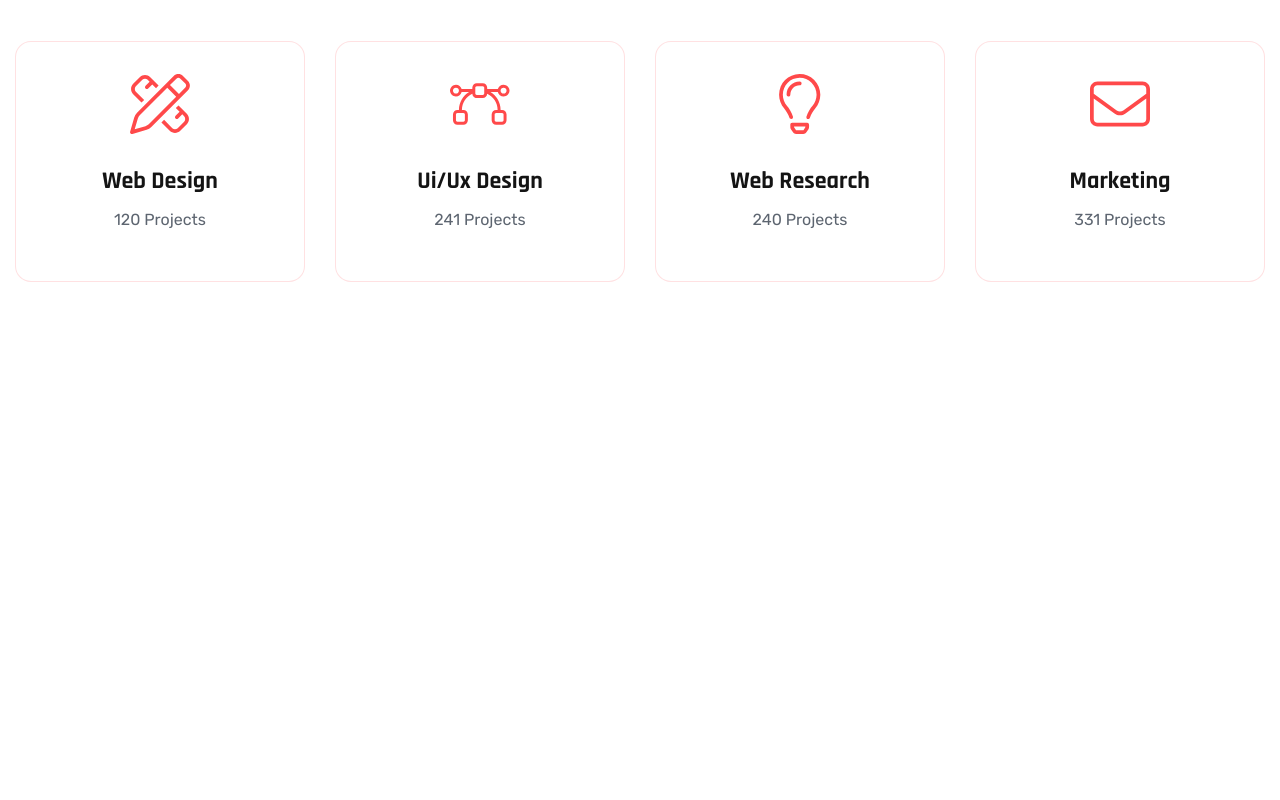
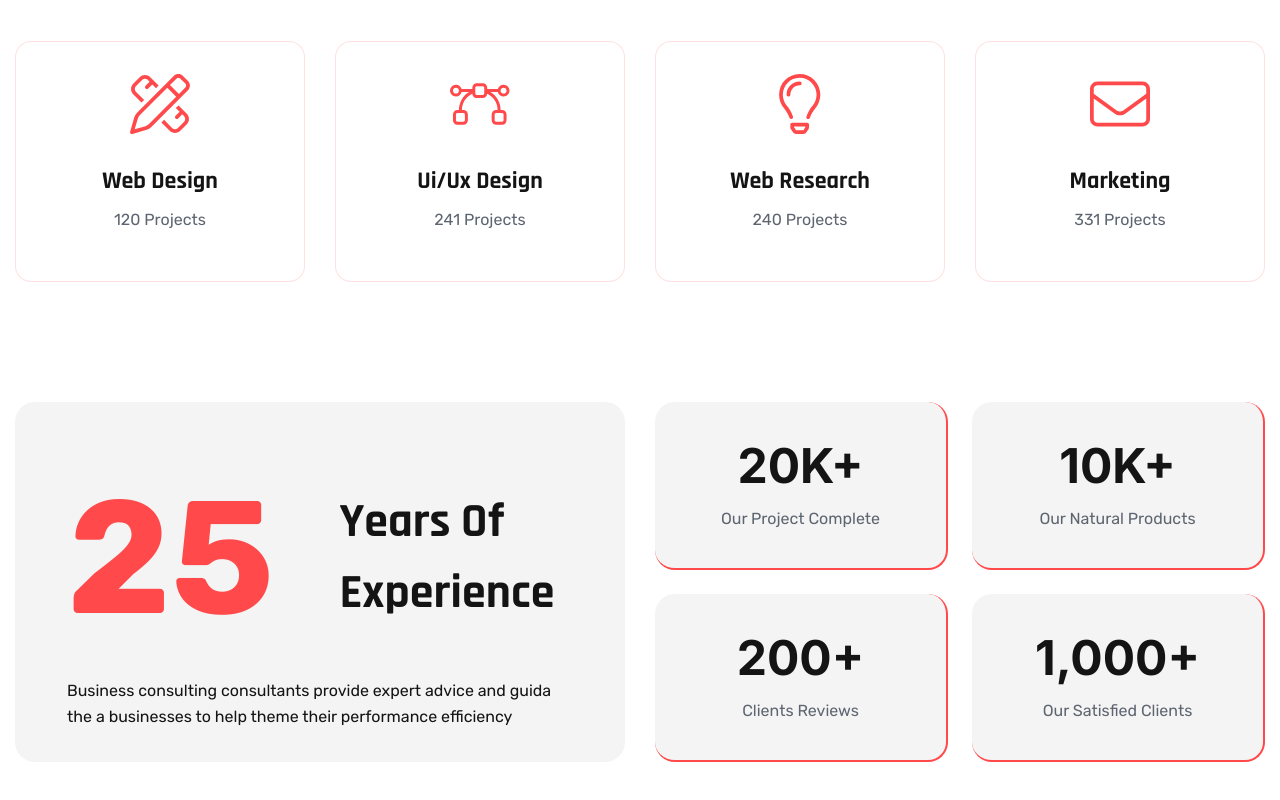
Before and after one commit to sk-mitul/inverse-web, a React (Vite) app: page / in a window 1280 px wide. Shown: the part 1032-1832 px from the top of the page. Before the commit the page ends 1404 px from the top, so only its background shows below. Built offline with nearby package versions, Linux system fonts and the light colour scheme.

Commit message:
section-4 experience fully responsive done

```diff
--- a/src/App.jsx
+++ b/src/App.jsx
@@ -1,6 +1,7 @@
 import Navbar from './Navbar'
 import Hero from './Hero'
 import Service from './Service'
+import Experience from './Experience'
 
 function App() {
 
@@ -9,6 +10,7 @@ function App() {
       <Navbar/>
       <Hero/>
       <Service/>
+      <Experience/>
     </>
   )
 }
--- /dev/null
+++ b/src/Experience.jsx
@@ -0,0 +1,56 @@
+const Experience = () => {
+  const stats = [
+    { number: "20K+", label: "Our Project Complete" },
+    { number: "10K+", label: "Our Natural Products" },
+    { number: "200+", label: "Clients Reviews" },
+    { number: "1,000+", label: "Our Satisfied Clients" },
+  ];
+
+  return (
+    <section
+      id="experience"
+      className="mx-auto max-w-326.25 px-3.75 py-7.5 lg:mb-22.5"
+    >
+      <div className="grid grid-cols-1 lg:grid-cols-12 gap-7.5">
+        {/* Left Main Experience Card */}
+        <div className="md:flex flex-col md:items-center lg:items-start justify-between lg:justify-start rounded-[20px] bg-wild-sand px-5 py-7.5 xl:pt-9 xl:px-13 lg:col-span-6">
+          <div className="flex flex-col md:flex-row md:gap-11 lg:gap-2 xl:gap-11 md:items-center">
+            <h2 className="text-[100px] md:text-[120px] xl:text-[160px] font-rubik font-bold text-tomato pe-5.25">
+              25
+            </h2>
+            <div className="flex md:flex-col pb-3 md:pb-0 text-[26px] md:text-[30px] xl:text-[48px] font-bold leading-[33.8px] xl:leading-[62.6px] lg:gap-2 text-chinese-black">
+              <span>Years Of</span>
+              <span className="ms-1 md:ms-0">Experience</span>
+            </div>
+          </div>
+
+          <p className="md:max-w-129.5 font-rubik font-normal text-[16px] leading-6.5 text-chinese-black">
+            Business consulting consultants provide expert advice and guida the a businesses to help theme their performance efficiency
+          </p>
+        </div>
+
+        {/* Right Stats Grid */}
+        <div className="grid grid-cols-1 gap-6 sm:grid-cols-2 lg:col-span-6">
+          {stats.map((stat, index) => (
+            <div
+              key={index}
+              className="relative flex flex-col items-center justify-center rounded-[20px] bg-wild-sand py-8.5  border-r-2 border-b-2 border-tomato transition-transform duration-300 hover:-translate-y-1 overflow-hidden"
+            >
+              {/* The subtle red right-border accent from the image */}
+              <div className="absolute" />
+
+              <span className="text-[48px] font-bold font-inter leading-15 text-chinese-black">
+                {stat.number}
+              </span>
+              <span className="mt-2 text-[16px] font-rubik text-black-coral leading-7.5 tracking-0">
+                {stat.label}
+              </span>
+            </div>
+          ))}
+        </div>
+      </div>
+    </section>
+  );
+};
+
+export default Experience;
--- a/src/Hero.jsx
+++ b/src/Hero.jsx
@@ -8,8 +8,7 @@ import {
 
 const Hero = () => {
   return (
-    <>
-    <div className="max-w-322.5 mx-auto lg:flex lg:items-center lg:justify-between lg:relative">
+    <section id="hero" className="max-w-322.5 mx-auto lg:flex lg:items-center lg:justify-between lg:relative">
       <img src="/src/assets/img/messenger.png" className="fixed w-10 bottom-6 right-5 z-50"/>
       <div className="relative lg:absolute lg:left-1/2 lg:-translate-x-1/2 lg:top-7 lg:order-2 z-10">
         <img src="/src/assets/img/hero-img.png" alt="hero-image" className="max-w-full h-auto mx-auto object-contain"/>
@@ -57,8 +56,7 @@ const Hero = () => {
           )}
         </div>
       </div>
-    </div>
-    </>
+    </section>
   );
 };
 
--- a/src/Service.jsx
+++ b/src/Service.jsx
@@ -28,15 +28,13 @@ const ServiceCard = ({ title, projects, iconUrl }) => {
 
 const Service = () => {
   return (
-    <>
-    <div className="mx-auto max-w-322.5 mt-7.5 lg:pt-70 xl:pt-100 mb-22.5">
+    <section id="service" className="mx-auto max-w-322.5 lg:pt-70 xl:pt-100 my-7.5 lg:mb-22.5">
       <div className="grid grid-cols-1 gap-7.5 sm:grid-cols-2 lg:grid-cols-4 px-3.75">
         {services.map((service, index) => (
           <ServiceCard key={index} {...service} />
         ))}
       </div>
-    </div>
-    </>
+    </section>
   );
 };
 
--- a/src/index.css
+++ b/src/index.css
@@ -1,9 +1,10 @@
-@import url('https://fonts.googleapis.com/css2?family=Rajdhani:wght@300;400;500;600;700&family=Rubik:ital,wght@0,300..900;1,300..900&display=swap');
+@import url('https://fonts.googleapis.com/css2?family=Inter:ital,opsz,wght@0,14..32,100..900;1,14..32,100..900&family=Rajdhani:wght@300;400;500;600;700&family=Rubik:ital,wght@0,300..900;1,300..900&display=swap');
 @import "tailwindcss";
 
 @theme{
   --default-font-family: "Rajdhani", sans-serif;
   --font-rubik: "Rubik", sans-serif;
+  --font-inter: "Inter", sans-serif;
   --color-chinese-black: #141414;
   --color-black-coral: #5D6570;
   --color-tomato: #FF494A;
```
